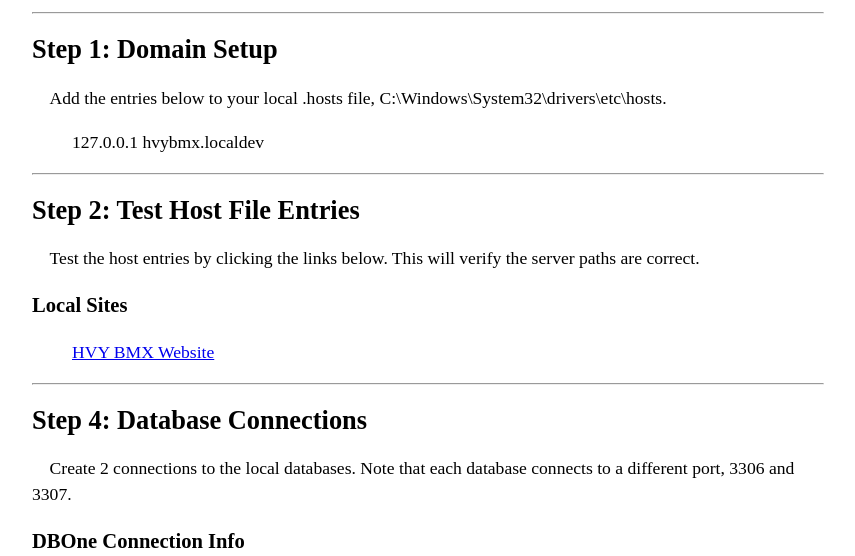
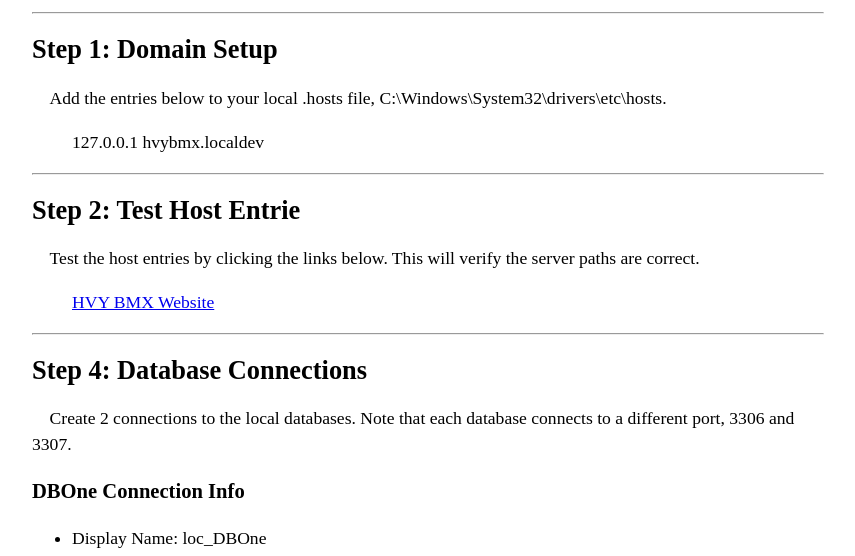
Before and after one commit to bravepinata/docker-lemp, a PHP site: page / in a window 1280 px wide. Shown: the part 246-802 px from the top of the page, without its empty margins (212-1067 px from the left). Run offline with PHP 8.4, Linux system fonts and the light colour scheme.

Commit message:
updating the readme instructions

```diff
--- a/src/public/inc/html/30-instructions.php
+++ b/src/public/inc/html/30-instructions.php
@@ -1,11 +1,9 @@
-<h2>Step 2: Test Host File Entries</h2>
+<h2>Step 2: Test Host Entrie</h2>
 
 <p>
     &emsp;Test the host entries by clicking the links below.
     This will verify the server paths are correct.
 </p>
-
-<h3>Local Sites</h3>
 
 <ul class="no-bullets">
 
```
